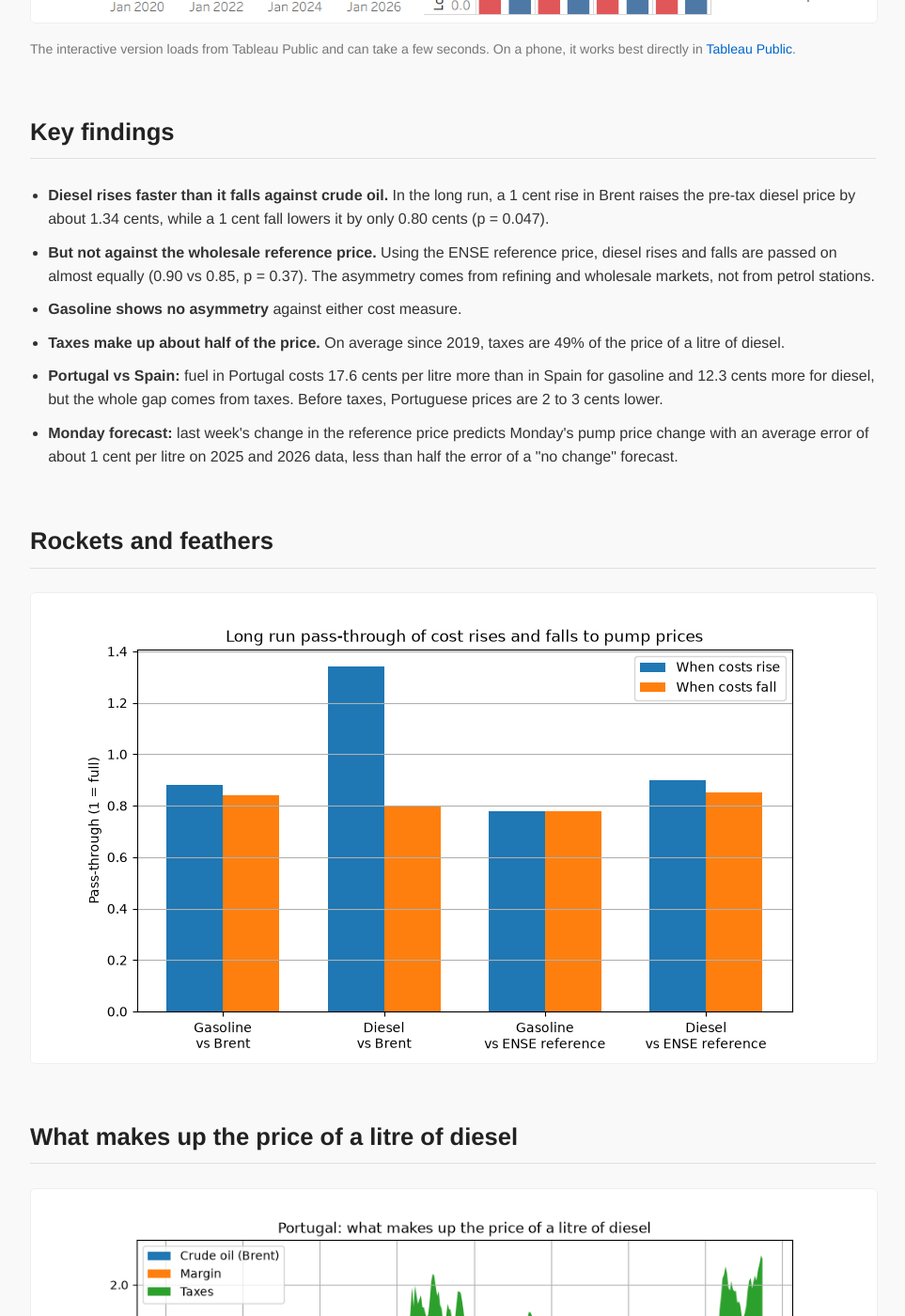
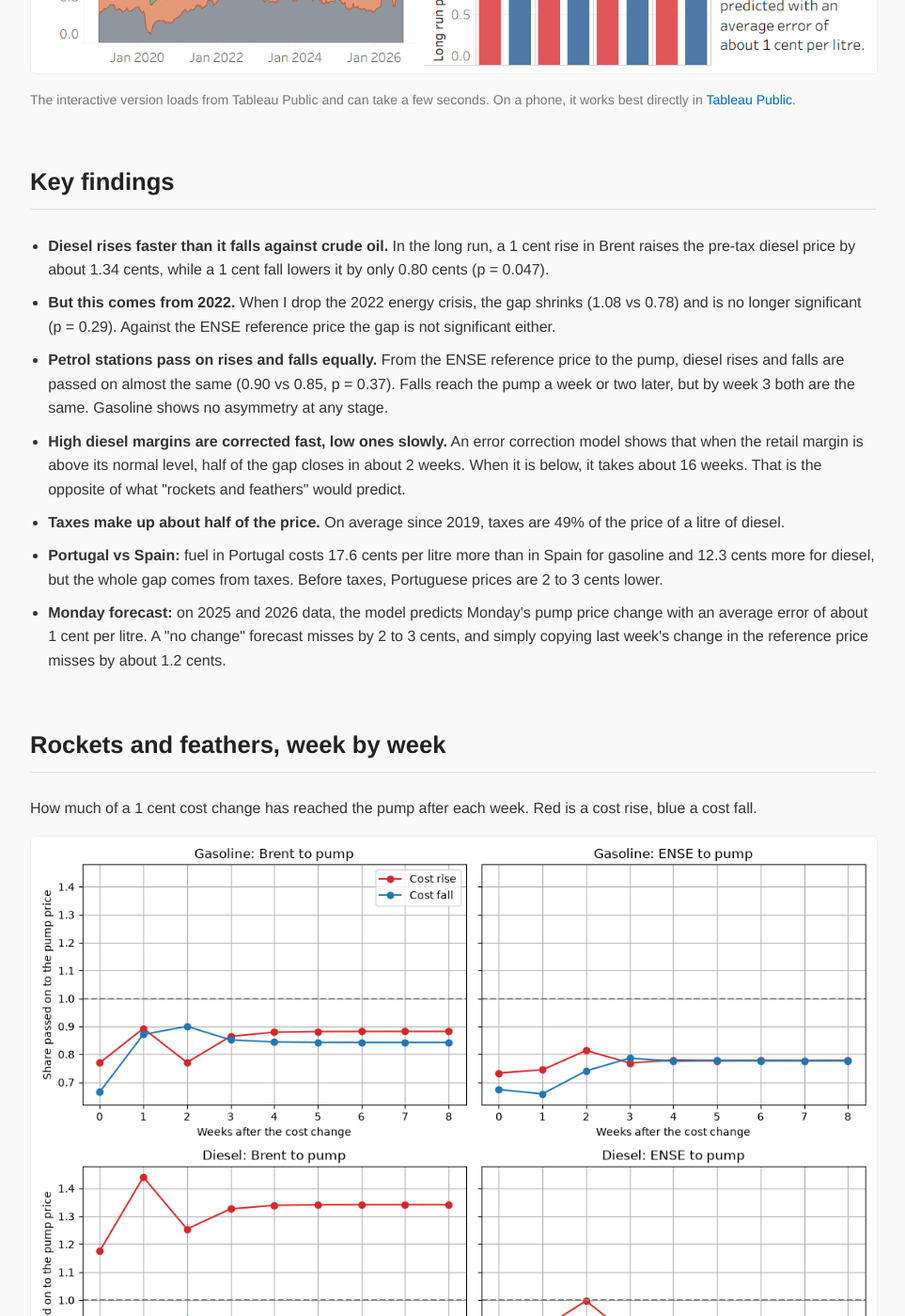
Before and after one commit to josepaulonunes/josepaulonunes.github.io, a Jekyll site: the page built from fuel-prices/index.md, in a window 1280 px wide and 1400 px high, scrolled down 1270 px. Shown: the whole window at 94% size, without its empty margins (158-1121 px from the left). Built offline with Jekyll 4.4.1, drawn with Linux system fonts in a browser that asks for light colours; some of the changed text lies outside the part shown.

Commit message:
Update fuel prices page with new results
Added findings on diesel price behavior and forecasting accuracy. Updated text to clarify the impact of the 2022 energy crisis on price asymmetry.

```diff
--- a/fuel-prices/index.md
+++ b/fuel-prices/index.md
@@ -8,7 +8,7 @@ title: Rockets and Feathers | José Nunes
 <h1 class="page-title">Rockets and Feathers: Oil Price Pass-Through to Fuel Prices in Portugal</h1>
 
 <p class="page-lead">
-When oil prices rise, do pump prices follow faster than when they fall? This "rockets and feathers" pattern is a long standing question in energy and competition policy. Using weekly data since 2019, this project tests it for gasoline and diesel in Portugal, separates the role of refining and wholesale markets from that of petrol stations, compares prices before and after taxes with Spain, and forecasts next Monday's pump price change.
+When oil prices rise, do pump prices follow faster than when they fall? This "rockets and feathers" pattern is a long standing question in energy and competition policy. Using weekly data since 2019, this project tests it for gasoline and diesel in Portugal, separates the role of refining and wholesale markets from that of petrol stations, compares prices before and after taxes with Spain, and forecasts next Monday's pump price change. The short answer: petrol stations pass on rises and falls equally. The only clear asymmetry is diesel against crude oil, and it comes from the 2022 energy crisis.
 </p>
 
 <div class="project-links page-links">
@@ -50,15 +50,17 @@ window.addEventListener("resize", fitViz);
 
 <ul class="findings">
   <li><strong>Diesel rises faster than it falls against crude oil.</strong> In the long run, a 1 cent rise in Brent raises the pre-tax diesel price by about 1.34 cents, while a 1 cent fall lowers it by only 0.80 cents (p = 0.047).</li>
-  <li><strong>But not against the wholesale reference price.</strong> Using the ENSE reference price, diesel rises and falls are passed on almost equally (0.90 vs 0.85, p = 0.37). The asymmetry comes from refining and wholesale markets, not from petrol stations.</li>
-  <li><strong>Gasoline shows no asymmetry</strong> against either cost measure.</li>
+  <li><strong>But this comes from 2022.</strong> When I drop the 2022 energy crisis, the gap shrinks (1.08 vs 0.78) and is no longer significant (p = 0.29). Against the ENSE reference price the gap is not significant either.</li>
+  <li><strong>Petrol stations pass on rises and falls equally.</strong> From the ENSE reference price to the pump, diesel rises and falls are passed on almost the same (0.90 vs 0.85, p = 0.37). Falls reach the pump a week or two later, but by week 3 both are the same. Gasoline shows no asymmetry at any stage.</li>
+  <li><strong>High diesel margins are corrected fast, low ones slowly.</strong> An error correction model shows that when the retail margin is above its normal level, half of the gap closes in about 2 weeks. When it is below, it takes about 16 weeks. That is the opposite of what "rockets and feathers" would predict.</li>
   <li><strong>Taxes make up about half of the price.</strong> On average since 2019, taxes are 49% of the price of a litre of diesel.</li>
   <li><strong>Portugal vs Spain:</strong> fuel in Portugal costs 17.6 cents per litre more than in Spain for gasoline and 12.3 cents more for diesel, but the whole gap comes from taxes. Before taxes, Portuguese prices are 2 to 3 cents lower.</li>
-  <li><strong>Monday forecast:</strong> last week's change in the reference price predicts Monday's pump price change with an average error of about 1 cent per litre on 2025 and 2026 data, less than half the error of a "no change" forecast.</li>
+  <li><strong>Monday forecast:</strong> on 2025 and 2026 data, the model predicts Monday's pump price change with an average error of about 1 cent per litre. A "no change" forecast misses by 2 to 3 cents, and simply copying last week's change in the reference price misses by about 1.2 cents.</li>
 </ul>
 
-<h2>Rockets and feathers</h2>
-<img class="figure" loading="lazy" src="/fuel-prices/rockets_feathers_comparison.png" alt="Long run pass-through of cost rises and falls">
+<h2>Rockets and feathers, week by week</h2>
+<p>How much of a 1 cent cost change has reached the pump after each week. Red is a cost rise, blue a cost fall.</p>
+<img class="figure" loading="lazy" src="/fuel-prices/cumulative_response.png" alt="Cumulative response of pump prices to cost rises and falls, week by week">
 
 <h2>What makes up the price of a litre of diesel</h2>
 <img class="figure" loading="lazy" src="/fuel-prices/diesel_price_decomposition.png" alt="Diesel price decomposition">
@@ -70,6 +72,6 @@ window.addEventListener("resize", fitViz);
 <img class="figure" loading="lazy" src="/fuel-prices/monday_forecast_diesel.png" alt="Monday forecast for diesel">
 
 <h2>Data and method</h2>
-<p>Weekly data from January 2019 to September 2026. Brent crude and the EUR/USD exchange rate from FRED, Portuguese pump prices with and without taxes from the European Commission Weekly Oil Bulletin, and gasoline and diesel reference prices from ENSE. Pass-through is estimated with an asymmetric distributed lag model by OLS with Newey-West standard errors. The full specification, regression tables and code are on <a href="https://github.com/josepaulonunes/fuel-prices-portugal" target="_blank" rel="noopener">GitHub</a>.</p>
+<p>Weekly data from January 2019 to September 2026. Brent crude and the EUR/USD exchange rate from FRED, Portuguese pump prices with and without taxes from the European Commission Weekly Oil Bulletin, and gasoline and diesel reference prices from ENSE. Pass-through is estimated with an asymmetric distributed lag model by OLS with Newey-West standard errors. I check the results without 2022 and with an asymmetric error correction model (Engle and Granger), and test the Monday forecast out of sample on 2025 and 2026. The full specification, regression tables and code are on <a href="https://github.com/josepaulonunes/fuel-prices-portugal" target="_blank" rel="noopener">GitHub</a>.</p>
 
 <p class="disclaimer">Personal project built with public data only. The views expressed are my own and do not represent ERSE.</p>
```
